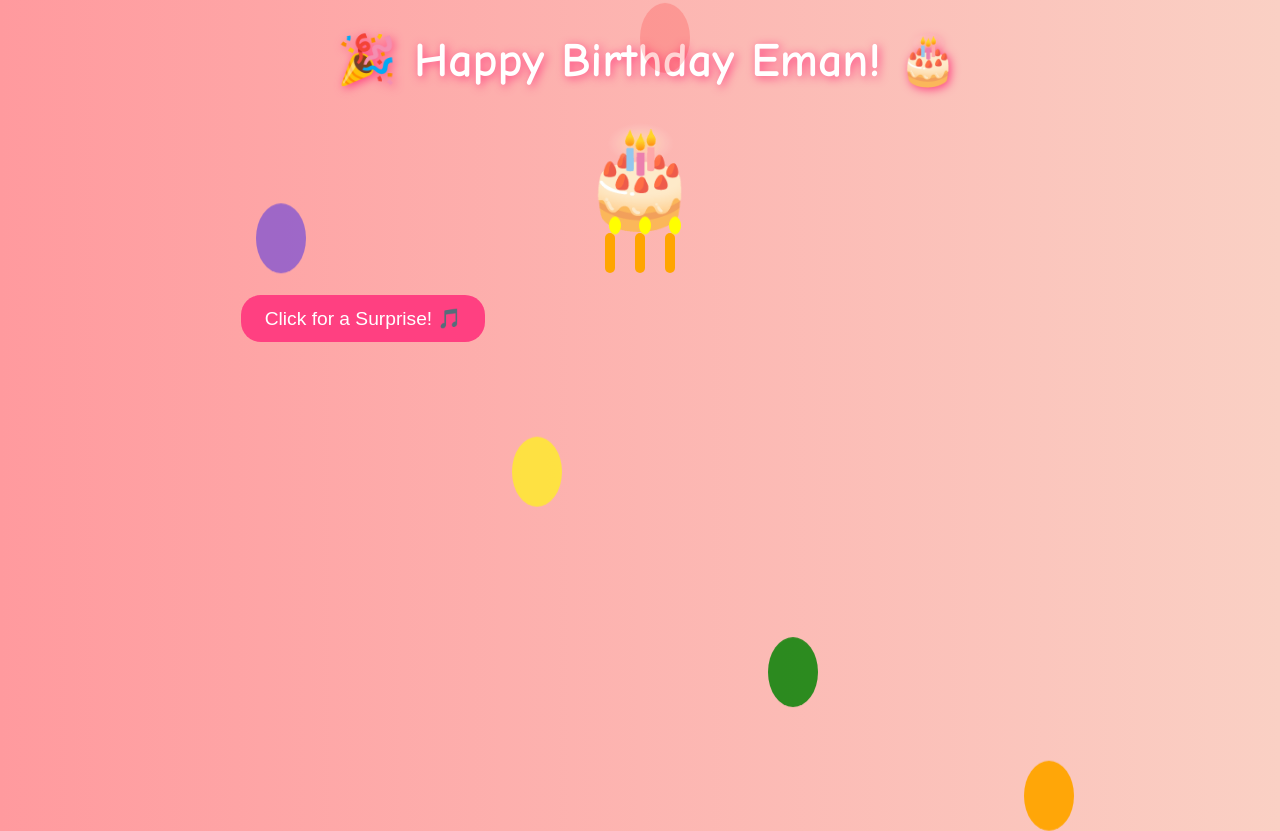
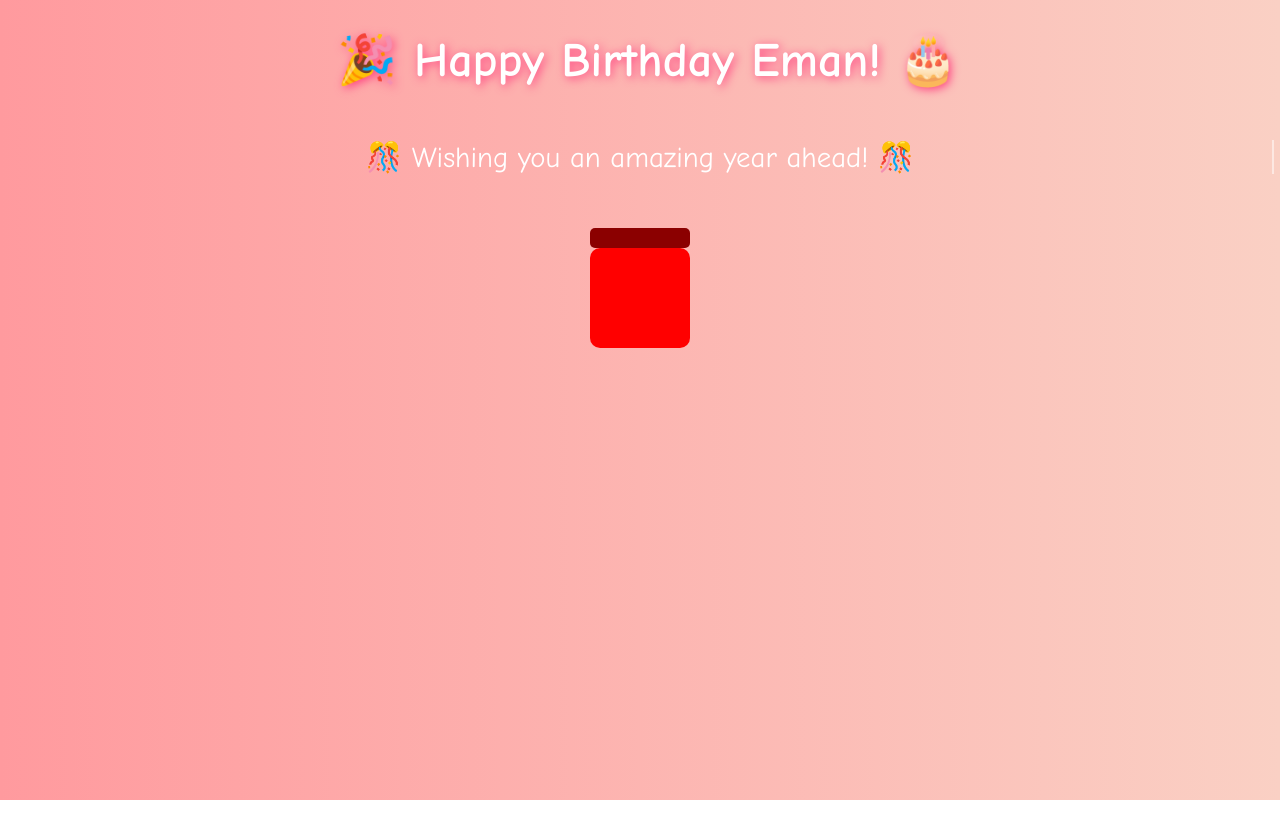
Before and after one commit to doniahusien/animation, a plain HTML site: page index.html in a window 1280 px wide. After the commit the page ends 800 px from the top, so only its background shows below. Drawn offline with Linux system fonts and the light colour scheme.

Commit message:
Update index.html

```diff
--- a/index.html
+++ b/index.html
@@ -25,113 +25,77 @@
             to { transform: translateX(10px); }
         }
 
-        .cake {
-            font-size: 6rem;
-            margin: 20px 0;
+        .gift-box {
+            width: 100px;
+            height: 100px;
+            background: red;
+            position: relative;
+            margin: 50px auto;
+            border-radius: 10px;
+            cursor: pointer;
+            transition: 0.5s;
         }
 
-        .candles {
-            position: relative;
-            display: flex;
-            justify-content: center;
-            margin-top: -20px;
+        .gift-box:hover {
+            transform: scale(1.1);
         }
 
-        .candle {
-            width: 10px;
-            height: 40px;
-            background: orange;
-            margin: 0 10px;
-            position: relative;
+        .lid {
+            width: 100px;
+            height: 20px;
+            background: darkred;
+            position: absolute;
+            top: -20px;
+            left: 0;
             border-radius: 5px;
+            transition: transform 0.5s;
         }
 
-        .flame {
-            width: 10px;
-            height: 15px;
-            background: yellow;
-            position: absolute;
-            top: -15px;
-            left: 50%;
-            transform: translateX(-50%);
-            border-radius: 50%;
-            animation: flicker 0.2s infinite alternate;
-        }
-
-        @keyframes flicker {
-            from { opacity: 0.8; transform: scale(1); }
-            to { opacity: 1; transform: scale(1.2); }
-        }
-
-        .balloons {
-            position: absolute;
-            width: 100%;
-            top: 100vh;
-            left: 0;
-        }
-
-        .balloon {
-            position: absolute;
-            width: 50px;
-            height: 70px;
-            background: red;
-            border-radius: 50%;
-            display: inline-block;
-            animation: float 7s infinite ease-in-out;
-        }
-
-        .balloon:nth-child(2) { background: blue; left: 20%; animation-delay: 1s; }
-        .balloon:nth-child(3) { background: yellow; left: 40%; animation-delay: 2s; }
-        .balloon:nth-child(4) { background: green; left: 60%; animation-delay: 3s; }
-        .balloon:nth-child(5) { background: orange; left: 80%; animation-delay: 4s; }
-
-        @keyframes float {
-            0% { transform: translateY(0); opacity: 1; }
-            100% { transform: translateY(-120vh); opacity: 0; }
-        }
-
-        button {
-            background: #ff4081;
-            color: white;
-            border: none;
-            padding: 12px 24px;
-            font-size: 1.2rem;
-            cursor: pointer;
-            border-radius: 20px;
-            margin-top: 20px;
-            transition: 0.3s;
-        }
-
-        button:hover {
-            background: #ff1493;
-            transform: scale(1.1);
+        .open .lid {
+            transform: translateY(-40px) rotate(20deg);
         }
 
         .message {
             font-size: 1.5rem;
-            background: rgba(255, 255, 255, 0.8);
-            padding: 10px;
-            display: inline-block;
-            border-radius: 10px;
+            color: white;
+            margin-top: 20px;
             opacity: 0;
             transition: opacity 2s;
-            margin-top: 20px;
         }
 
-        .confetti {
-            position: fixed;
-            width: 10px;
-            height: 10px;
+        .firework {
+            position: absolute;
+            width: 5px;
+            height: 5px;
             background: gold;
-            top: -10px;
-            left: 50%;
             border-radius: 50%;
-            animation: fall 2s linear infinite;
+            animation: explode 1s linear infinite;
         }
 
-        @keyframes fall {
-            0% { transform: translateY(-10px); opacity: 1; }
-            100% { transform: translateY(100vh); opacity: 0; }
+        @keyframes explode {
+            0% { transform: scale(1); opacity: 1; }
+            100% { transform: scale(3); opacity: 0; }
+        }
+
+        .typing {
+            font-size: 1.8rem;
+            color: white;
+            border-right: 2px solid white;
+            width: 0;
+            overflow: hidden;
+            white-space: nowrap;
+            margin: 20px auto;
+            display: inline-block;
+            animation: typing 4s steps(40) forwards, blink 0.7s infinite;
+        }
+
+        @keyframes typing {
+            from { width: 0; }
+            to { width: 100%; }
+        }
+
+        @keyframes blink {
+            50% { border-color: transparent; }
         }
     </style>
 </head>
@@ -139,56 +103,38 @@
 
     <h1>🎉 Happy Birthday Eman! 🎂</h1>
 
-    <div class="cake">🎂</div>
-    <div class="candles">
-        <div class="candle"><div class="flame"></div></div>
-        <div class="candle"><div class="flame"></div></div>
-        <div class="candle"><div class="flame"></div></div>
+    <div class="typing" id="typingMessage">🎊 Wishing you an amazing year ahead! 🎊</div>
+
+    <div class="gift-box" onclick="openGift()">
+        <div class="lid"></div>
     </div>
 
-    <button onclick="celebrate()">Click for a Surprise! 🎵</button>
-
-    <div class="balloons">
-        <div class="balloon"></div>
-        <div class="balloon"></div>
-        <div class="balloon"></div>
-        <div class="balloon"></div>
-        <div class="balloon"></div>
-    </div>
-
-    <audio id="birthdaySong">
-        <source src="https://www.fesliyanstudios.com/play-mp3/387" type="audio/mpeg">
-        Your browser does not support the audio tag.
-    </audio>
-
-    <div class="message" id="birthdayMessage">🎊 Wishing you an amazing year ahead, Eman! 🎊</div>
+    <div class="message" id="surpriseMessage">🎁 Surprise! Wishing you all the happiness in the world! 🎉</div>
 
     <script>
-        function celebrate() {
-            let song = document.getElementById('birthdaySong');
-            let message = document.getElementById('birthdayMessage');
+        function openGift() {
+            let giftBox = document.querySelector('.gift-box');
+            let message = document.getElementById('surpriseMessage');
 
-            // Play the music
-            song.play().catch(error => {
-                console.log("Playback failed:", error);
-                alert("🔊 Please allow audio playback in your browser!");
-            });
+            // Open the gift box
+            giftBox.classList.add('open');
 
             // Show the message
             message.style.opacity = "1";
 
-            // Confetti effect
-            for (let i = 0; i < 50; i++) {
-                let confetti = document.createElement("div");
-                confetti.classList.add("confetti");
-                confetti.style.left = Math.random() * 100 + "vw";
-                confetti.style.backgroundColor = `hsl(${Math.random() * 360}, 100%, 50%)`;
-                confetti.style.animationDuration = (Math.random() * 2 + 1) + "s";
-                document.body.appendChild(confetti);
+            // Fireworks effect
+            for (let i = 0; i < 20; i++) {
+                let firework = document.createElement("div");
+                firework.classList.add("firework");
+                firework.style.left = Math.random() * 100 + "vw";
+                firework.style.top = Math.random() * 100 + "vh";
+                firework.style.backgroundColor = `hsl(${Math.random() * 360}, 100%, 50%)`;
+                firework.style.animationDuration = (Math.random() * 1 + 0.5) + "s";
+                document.body.appendChild(firework);
 
                 setTimeout(() => {
-                    confetti.remove();
-                }, 2000);
+                    firework.remove();
+                }, 1000);
             }
         }
     </script>
```
